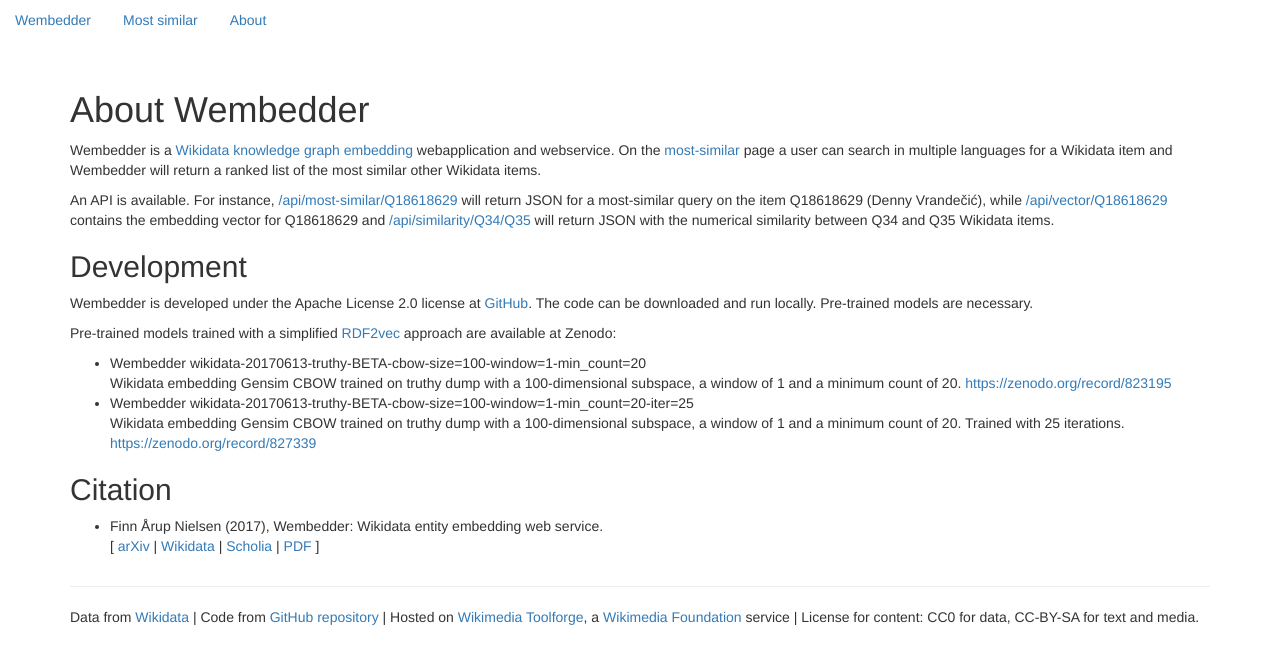
After one commit to fnielsen/wembedder, a Flask app: page /about in a window 1280 px wide. The commit adds this page. Shown: the top 664 px of the page. Run offline with Flask 2, Linux system fonts and the light colour scheme; parts of the project's set-up code (start-up, migrations or seed data) failed here and were passed over; some libraries are stand-ins or nearby versions.

Commit message:
Fix #13: Implement about page

```diff
--- /dev/null
+++ b/wembedder/app/templates/about.html
@@ -0,0 +1,60 @@
+{% extends "base.html" %}
+
+
+
+{% block page_content %}
+
+<h1>About Wembedder</h1>
+
+<p>
+Wembedder is a <a href="https://www.wikidata.org">Wikidata</a>
+    <a href="https://scholia.toolforge.org/topic/Q33003557">knowledge graph embedding</a> webapplication and webservice.
+    On the <a href="/most-similar/">most-similar</a> page a user can search in multiple languages for a Wikidata item and Wembedder will return a ranked list of the most similar other Wikidata items.
+</p>
+
+<p>
+    An API is available. For instance, <a href="/api/most-similar/Q18618629">/api/most-similar/Q18618629</a> will return JSON for a most-similar query on the item Q18618629 (Denny Vrandečić),
+    while <a href="/api/vector/Q18618629">/api/vector/Q18618629</a> contains the embedding vector for Q18618629 and
+    <a href="/api/similarity/Q34/Q35">/api/similarity/Q34/Q35</a> will return JSON with the numerical similarity between Q34 and Q35 Wikidata items.
+</p>
+
+<h2>Development</h2>
+
+<p>
+    Wembedder is developed under the Apache License 2.0 license at
+    <a href="https://github.com/fnielsen/wembedder">GitHub</a>.
+    The code can be downloaded and run locally.
+    Pre-trained models are necessary.
+</p>
+
+<p>
+    Pre-trained models trained with a simplified <a href="http://www.rdf2vec.org/">RDF2vec</a> approach are available at Zenodo:
+    <ul>
+	<li>Wembedder wikidata-20170613-truthy-BETA-cbow-size=100-window=1-min_count=20<br/>
+	    Wikidata embedding Gensim CBOW trained on truthy dump with a 100-dimensional subspace, a window of 1 and a minimum count of 20.  <a href="https://zenodo.org/record/823195">https://zenodo.org/record/823195</a></li>
+
+	<li>Wembedder wikidata-20170613-truthy-BETA-cbow-size=100-window=1-min_count=20-iter=25
+	    <br/>
+	Wikidata embedding Gensim CBOW trained on truthy dump with a 100-dimensional subspace, a window of 1 and a minimum count of 20. Trained with 25 iterations. <a href="https://zenodo.org/record/827339">https://zenodo.org/record/827339</a></li>
+    </ul>
+
+
+<h2>Citation</h2>
+
+<ul>
+    <li>Finn Årup Nielsen (2017), Wembedder: Wikidata entity embedding web service.
+	<br/>
+	[
+	<a href="https://arxiv.org/abs/1710.04099">arXiv</a>
+	|
+	<a href="https://www.wikidata.org/wiki/Q41799598">Wikidata</a>
+	|
+	<a href="https://scholia.toolforge.org/work/Q41799598">Scholia</a>
+|
+	<a href="https://arxiv.org/pdf/1710.04099">PDF</a>
+	]
+    </li>
+</ul>
+
+
+{% endblock %}
--- a/wembedder/app/templates/base.html
+++ b/wembedder/app/templates/base.html
@@ -25,8 +25,9 @@
 {% block navbar %}
 <div class="navbar navbar-static-top">
     <ul class="nav nav-pills">
-	<li role="presentation"><a href="./">Wembedder</a></li>
-	<li role="presentation"><a href="most-similar/">Most similar</a></li>
+	<li role="presentation"><a href="/">Wembedder</a></li>
+	<li role="presentation"><a href="/most-similar/">Most similar</a></li>
+	<li role="presentation"><a href="/about">About</a></li>
     </ul>
 </div>
 {% endblock %}
--- a/wembedder/app/views.py
+++ b/wembedder/app/views.py
@@ -69,9 +69,9 @@
 main.add_app_url_map_converter(RegexConverter, 'regex')
 
 # Wikidata item identifier matcher
-q_pattern = '<regex("Q[1-9]\d*"):q>'
-q1_pattern = '<regex("Q[1-9]\d*"):q1>'
-q2_pattern = '<regex("Q[1-9]\d*"):q2>'
+q_pattern = r'<regex("Q[1-9]\d*"):q>'
+q1_pattern = r'<regex("Q[1-9]\d*"):q1>'
+q2_pattern = r'<regex("Q[1-9]\d*"):q2>'
 Q_PATTERN = re.compile(r'Q[1-9]\d*')
 
 
@@ -93,6 +93,19 @@
 
     """
     return render_template('index.html')
+
+
+@main.route("/about")
+def about():
+    """Return rendered about page.
+
+    Returns
+    -------
+    html : str
+        Rederende HTML for about page.
+
+    """
+    return render_template('about.html')
 
 
 @main.route('/most-similar/' + q_pattern)
@@ -170,7 +183,7 @@
     ----------
     q1 : str
         Wikidata item identifier.
-    q1 : str
+    q2 : str
         Wikidata item identifier.
 
     Returns
@@ -180,7 +193,9 @@
 
     """
     try:
-        similarity = current_app.model.similarity(q1, q2)
+        # float is due to "TypeError: Object of type float32 is not JSON
+        # serializable"
+        similarity = float(current_app.model.similarity(q1, q2))
     except KeyError:
         message = {
             'status': 404,
@@ -189,11 +204,11 @@
         response = jsonify(message)
         response.status_code = 404
         return response
-    except:
+    except Exception as error:
         # Ups!
         message = {
             'status': 500,
-            'message': 'Unhandled error'
+            'message': 'Unhandled error: {}'.format(str(error))
         }
         response = jsonify(message)
         response.status_code = 500
@@ -232,11 +247,11 @@
         response = jsonify(message)
         response.status_code = 404
         return response
-    except:
+    except Exception as error:
         # Ups!
         message = {
             'status': 500,
-            'message': 'Unhandled error'
+            'message': 'Unhandled error: {}'.format(str(error))
         }
         response = jsonify(message)
         response.status_code = 500
```
